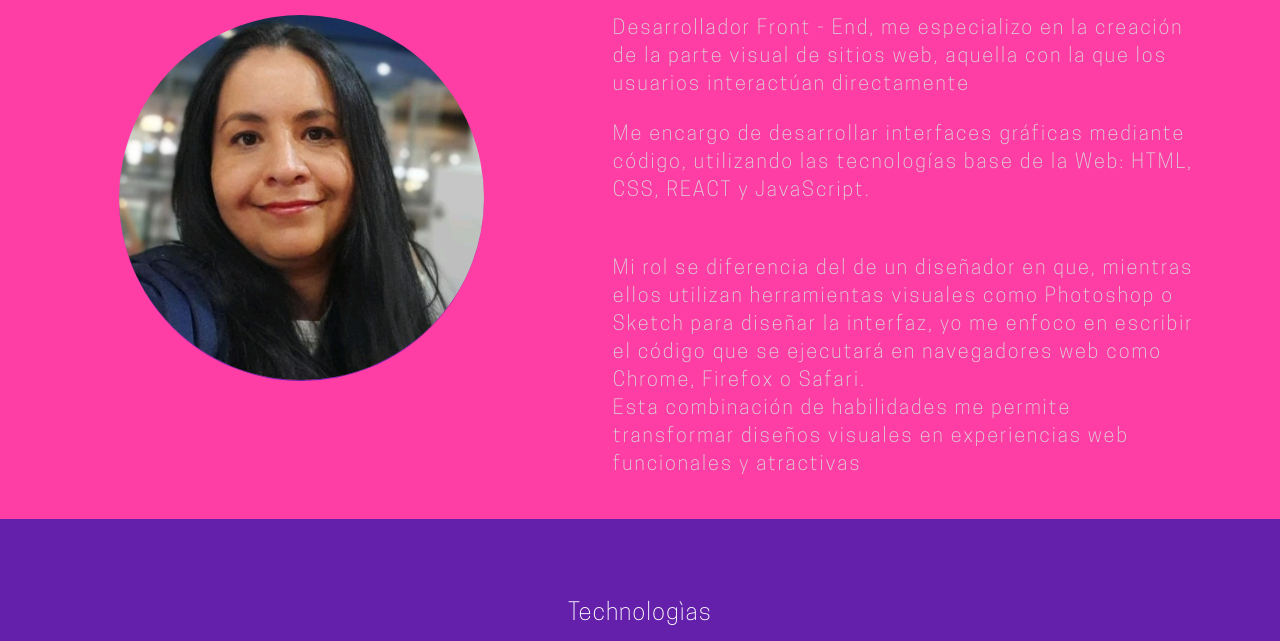
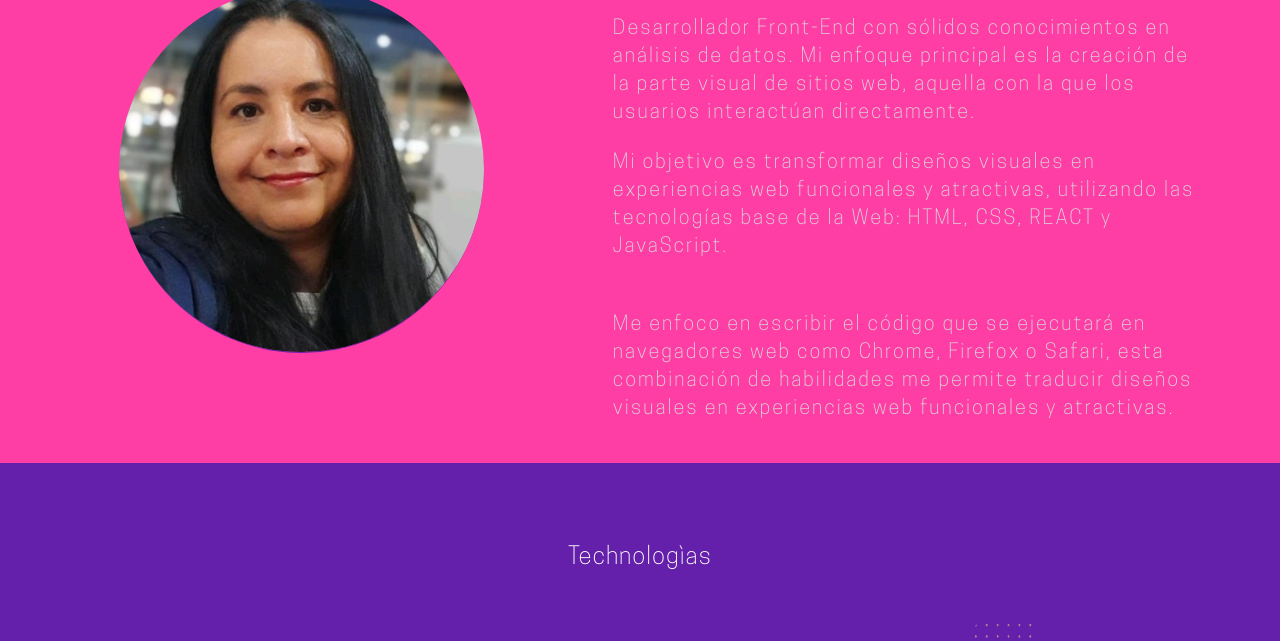
Before and after one commit to bety2022/Portafolio-Carolina-Lopez, a plain HTML site: page index.html in a window 1280 px wide. Shown: the part 964-1605 px from the top of the page. Drawn offline with nearby package versions, Linux system fonts and the light colour scheme.

Commit message:
Update index.html

```diff
--- a/index.html
+++ b/index.html
@@ -140,19 +140,18 @@
           <div class="container_texto-sobreMi">
             <span class="title_sobreMi">Carolina Lopez</span>
             <span class="texto_sobreMi"
-              >Desarrollador Front - End, me especializo en la creación de la parte visual de sitios web, aquella con la que los usuarios interactúan directamente
+              >Desarrollador Front-End con sólidos conocimientos en análisis de datos. Mi enfoque principal es la creación de la parte visual de sitios web, aquella con la que los usuarios interactúan directamente.
             </span>
             <br />
             <br />
             <span class="texto_sobreMi"
-              >Me encargo de desarrollar interfaces gráficas mediante código, utilizando las tecnologías base de la Web: HTML, CSS, REACT y JavaScript.
+              >Mi objetivo es transformar diseños visuales en experiencias web funcionales y atractivas, utilizando las tecnologías base de la Web: HTML, CSS, REACT y JavaScript.
 
             </span>
             <br />
             <br />
             <span class="texto_sobreMi"
-              >Mi rol se diferencia del de un diseñador en que, mientras ellos utilizan herramientas visuales como Photoshop o Sketch para diseñar la interfaz, yo me enfoco en escribir el código que se ejecutará en navegadores web como Chrome, Firefox o Safari.
-               Esta combinación de habilidades me permite transformar diseños visuales en experiencias web funcionales y atractivas
+              > Me enfoco en escribir el código que se ejecutará en navegadores web como Chrome, Firefox o Safari, esta combinación de habilidades me permite traducir diseños visuales en experiencias web funcionales y atractivas.
             </span>
           </div>
 
```
